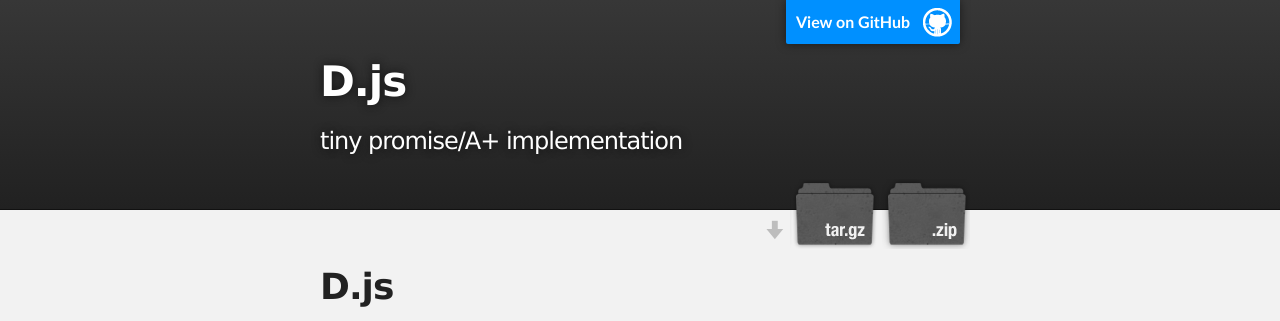
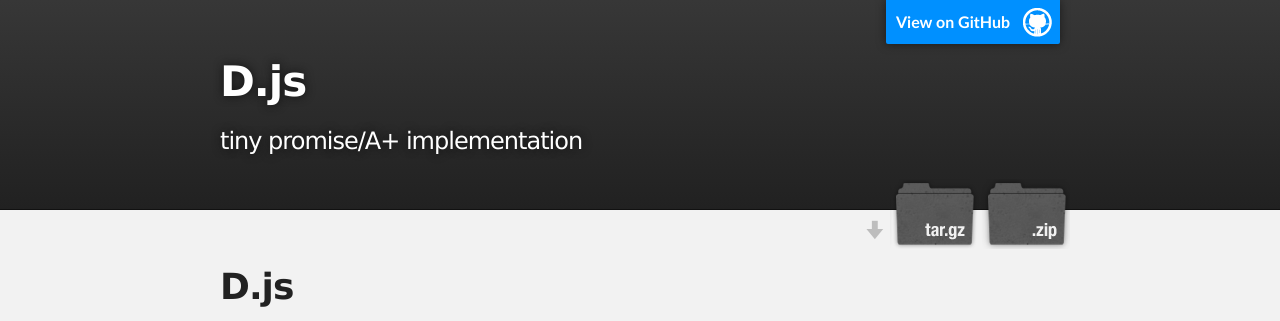
Before and after one commit to malko/D.js, a plain HTML site: page index.html in a window 1280 px wide. Shown: the top 321 px of the page. Drawn offline with Linux system fonts and the light colour scheme.

Commit message:
augment width

```diff
--- a/stylesheets/stylesheet.css
+++ b/stylesheets/stylesheet.css
@@ -272,7 +272,7 @@ Full-Width Styles
 
 .inner {
   position: relative;
-  max-width: 640px;
+  max-width: 840px;
   padding: 20px 10px;
   margin: 0 auto;
 }
@@ -370,6 +370,8 @@ Full-Width Styles
   padding-top: 40px;
 }
 
+#main_content img{ width:auto; }
+
 #footer_wrap {
   background: #212121;
 }
```
